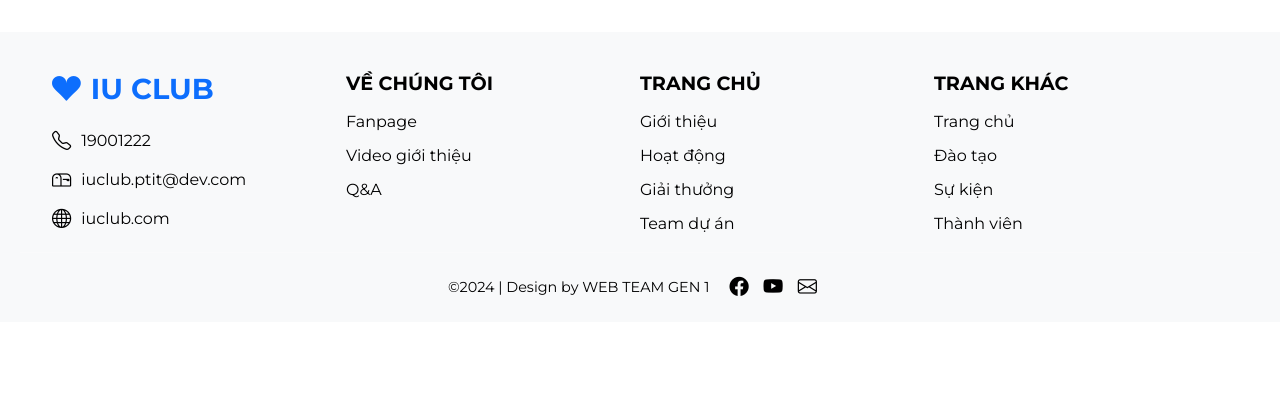
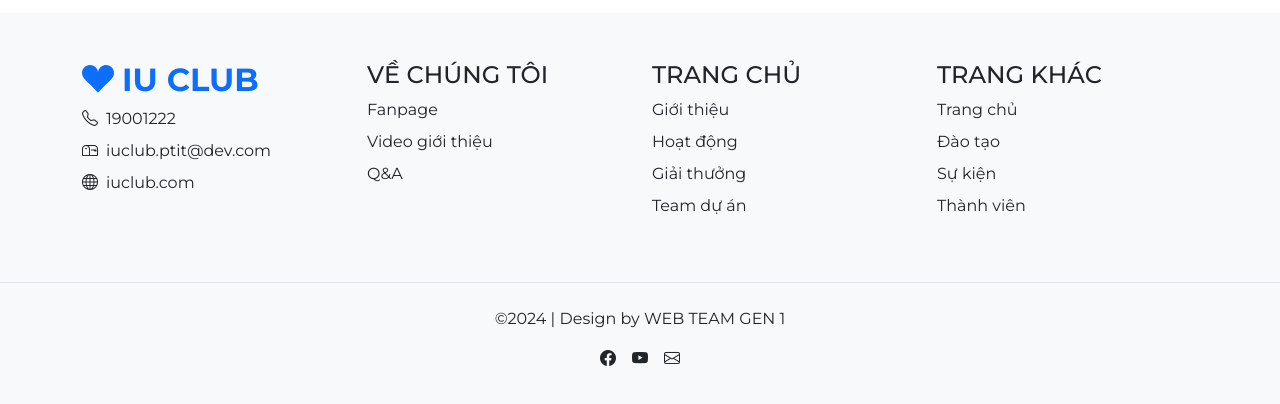
Before and after one commit to khaphong229/iu_club_website, a React (Vite) app: page / in a window 1280 px wide. Shown: the part 848-1252 px from the top of the page. Before the commit the page ends 1170 px from the top, so only its background shows below. Built offline with nearby package versions, Linux system fonts and the light colour scheme; a web font is replaced by a local one.

Commit message:
#2 - phong update footer bootstrap 5

```diff
--- a/src/components/footer/Footer.css
+++ b/src/components/footer/Footer.css
@@ -1,128 +1,17 @@
-/* Đặt nền xanh cho footer với bo tròn và đổ bóng */
-.footer-section {
-  background-color: #f8f9fa;
-  color: rgb(0, 0, 0);
-  padding: 40px 20px 0px 20px;
-  position: relative;
-  z-index: 1;
+
+/* Trang khác */
+ul li a {
+  transition: ease 0.5s;
 }
 
-/* Container cho footer */
-.footer-container {
-  display: flex;
-  justify-content: space-between;
-  align-items: flex-start;
-  max-width: 1200px;
-  margin: 0 auto;
+ul li:hover a {
+  color: #0d6efd !important;
 }
 
-/* Cột footer */
-.footer-column {
-  flex: 1;
-  margin-right: 20px;
+/* Social links */
+.social-link a i {
+  transition: ease 0.3s;
 }
-
-.footer-column h3 {
-  font-size: 1.2rem;
-  font-weight: bold;
-  margin-bottom: 15px;
-}
-
-.footer-column ul {
-  list-style: none;
-  padding: 0;
-}
-
-.footer-column ul li {
-  margin-bottom: 10px;
-}
-
-.footer-column ul li a {
-  color: black;
-  text-decoration: none;
-  transition: color 0.3s, transform 0.3s;
-}
-
-.footer-column ul li a:hover {
-  color: #0d6efd;
-  transform: scale(1.05);
-}
-
-.footer-column i {
-  margin-right:  10px;
-}
-
-
-/* Cột liên hệ */
-.contact-info ul li {
-  font-size: 1rem;
-  margin-bottom: 10px;
-  display: flex;
-  align-items: center;
-}
-
-.contact-info ul li i {
-  margin-right: 10px;
-  font-size: 1.2rem;
-}
-
-/* Footer thương hiệu */
-.footer-brand {
-  font-size: 1.8rem;
-  font-weight: bold;
-  margin-bottom: 20px;
+.social-link a i:hover {
   color: #0d6efd;
 }
-
-/* Phần bottom của footer */
-.footer-bottom {
-  display: flex;
-  justify-content: center;
-  align-items: center;
-  padding: 20px 0;
-  border-top: 1px solid rgba(255, 255, 255, 0.2);
-  text-align: center;
-}
-
-.footer-bottom p {
-  margin: 0;
-  font-size: 0.9rem;
-}
-
-/* Liên kết mạng xã hội */
-.social-links {
-  margin-left: 20px;
-}
-
-.social-links a {
-  color: black;
-  font-size: 1.2rem;
-  margin-right: 15px;
-  text-decoration: none;
-  transition: color 0.3s, transform 0.3s;
-}
-
-.social-links a:hover {
-  color: #0d6efd;
-  transform: scale(1.2);
-}
-
-/* Responsive cho footer */
-@media (max-width: 768px) {
-  .footer-container {
-    flex-direction: column;
-  }
-
-  .footer-column {
-    margin-bottom: 20px;
-  }
-
-  .footer-bottom {
-    flex-direction: column;
-    text-align: center;
-  }
-
-  .social-links {
-    margin-top: 10px;
-  }
-}
--- a/src/components/footer/Footer.jsx
+++ b/src/components/footer/Footer.jsx
@@ -1,92 +1,115 @@
-
-import "./footer.css"; // Import CSS
+import "./footer.css";
 
 const Footer = () => {
   return (
-    <footer className="footer-section">
-      <div className="container footer-container">
-        {/* Cột liên hệ */}
-        <div className="footer-column contact-info">
-          <h2 className="footer-brand">
-            <i className="bi bi-suit-heart-fill"></i>IU CLUB
+    <footer className="bg-light text-dark py-5">
+      <div className="container">
+        <div className="row">
+          <div className="col-md-3 mb-4">
+            <h2 className="footer-brand tex-primary fw-bold text-primary">
+              <i className="bi bi-suit-heart-fill me-2"></i>IU CLUB
             </h2>
-          <ul>
-            <li>
-              <i className="bi bi-telephone"></i>19001222
+            <ul className="list-unstyled">
+              <li className="mb-2">
+                <i className="bi bi-telephone me-2"></i>19001222
+              </li>
+              <li className="mb-2">
+                <i className="bi bi-mailbox me-2"></i>iuclub.ptit@dev.com
               </li>
               <li>
-              <i className="bi bi-mailbox"></i>iuclub.ptit@dev.com
-            </li>
-            <li>
-              <i className="bi bi-globe"></i>iuclub.com
+                <i className="bi bi-globe me-2"></i>iuclub.com
               </li>
             </ul>
           </div>
 
           {/* Các cột khác */}
-        <div className="footer-column">
-          <h3>VỀ CHÚNG TÔI</h3>
-          <ul>
-            <li>
-              <a href="#">Fanpage</a>
+          <div className="col-md-3 mb-4">
+            <h4 className="fw-semibold">VỀ CHÚNG TÔI</h4>
+            <ul className="list-unstyled">
+              <li className="mb-2">
+                <a href="#" className="text-dark text-decoration-none">
+                  Fanpage
+                </a>
+              </li>
+              <li className="mb-2">
+                <a href="#" className="text-dark text-decoration-none">
+                  Video giới thiệu
+                </a>
               </li>
               <li>
-              <a href="#">Video giới thiệu</a>
-            </li>
-            <li>
-              <a href="#">Q&A</a>
+                <a href="#" className="text-dark text-decoration-none">
+                  Q&A
+                </a>
               </li>
             </ul>
           </div>
 
-        <div className="footer-column">
-          <h3>TRANG CHỦ</h3>
-          <ul>
-            <li>
-              <a href="#">Giới thiệu</a>
+          <div className="col-md-3 mb-4">
+            <h4 className="fw-semibold">TRANG CHỦ</h4>
+            <ul className="list-unstyled">
+              <li className="mb-2">
+                <a href="#" className="text-dark text-decoration-none">
+                  Giới thiệu
+                </a>
+              </li>
+              <li className="mb-2">
+                <a href="#" className="text-dark text-decoration-none">
+                  Hoạt động
+                </a>
+              </li>
+              <li className="mb-2">
+                <a href="#" className="text-dark text-decoration-none">
+                  Giải thưởng
+                </a>
               </li>
               <li>
-              <a href="#">Hoạt động</a>
-            </li>
-            <li>
-              <a href="#">Giải thưởng</a>
-            </li>
-            <li>
-              <a href="#">Team dự án</a>
+                <a href="#" className="text-dark text-decoration-none">
+                  Team dự án
+                </a>
               </li>
             </ul>
           </div>
+          {/* Cột liên hệ */}
 
-        <div className="footer-column">
-          <h3>TRANG KHÁC</h3>
-          <ul>
-            <li>
-              <a href="#">Trang chủ</a>
+          <div className="col-md-3 mb-4">
+            <h4 className="fw-semibold">TRANG KHÁC</h4>
+            <ul className="list-unstyled">
+              <li className="mb-2">
+                <a href="#" className="text-dark text-decoration-none">
+                  Trang chủ
+                </a>
+              </li>
+              <li className="mb-2">
+                <a href="#" className="text-dark text-decoration-none">
+                  Đào tạo
+                </a>
+              </li>
+              <li className="mb-2">
+                <a href="#" className="text-dark text-decoration-none">
+                  Sự kiện
+                </a>
               </li>
               <li>
-              <a href="#">Đào tạo</a>
-            </li>
-            <li>
-              <a href="#">Sự kiện</a>
-            </li>
-            <li>
-              <a href="#">Thành viên</a>
+                <a href="#" className="text-dark text-decoration-none">
+                  Thành viên
+                </a>
               </li>
             </ul>
           </div>
         </div>
+      </div>
 
       {/* Phần bản quyền */}
-      <div className="footer-bottom">
+      <div className="text-center pt-4 border-top mt-4">
         <p>&copy;2024 | Design by WEB TEAM GEN 1</p>
-        <div className="social-links">
-          <a href="#">
+        <div className="d-flex justify-content-center social-link">
+          <a href="#" className="text-dark me-3">
             <i className="bi bi-facebook"></i>
           </a>
-          <a href="#">
+          <a href="#" className="text-dark me-3">
             <i className="bi bi-youtube"></i>
           </a>
-          <a href="#">
+          <a href="#" className="text-dark">
             <i className="bi bi-envelope"></i>
           </a>
         </div>
--- a/src/components/header/Header.css
+++ b/src/components/header/Header.css
@@ -1,7 +1,7 @@
 
-.navbar{
+/* .navbar{
   height: 5rem;
-}
+} */
 .nav-link {
   font-size: 1.2rem;
   font-weight: 400;
--- a/src/components/header/Header.jsx
+++ b/src/components/header/Header.jsx
@@ -22,7 +22,7 @@ function Header() {
       <nav
         className="navbar navbar-expand-lg navbar-light bg-light sticky-top"
         style={{
-          boxShadow: scrolled ? "0 2px 8px rgba(0, 0, 0, 0.15)" : "none",
+          boxShadow: scrolled ? "rgba(100, 100, 111, 0.2) 0px 7px 29px 0px" : "none",
           transition: "box-shadow 0.3s ease-in-out",
         }}
       >
```
Lines whose indentation alone changed are shown as unchanged.
